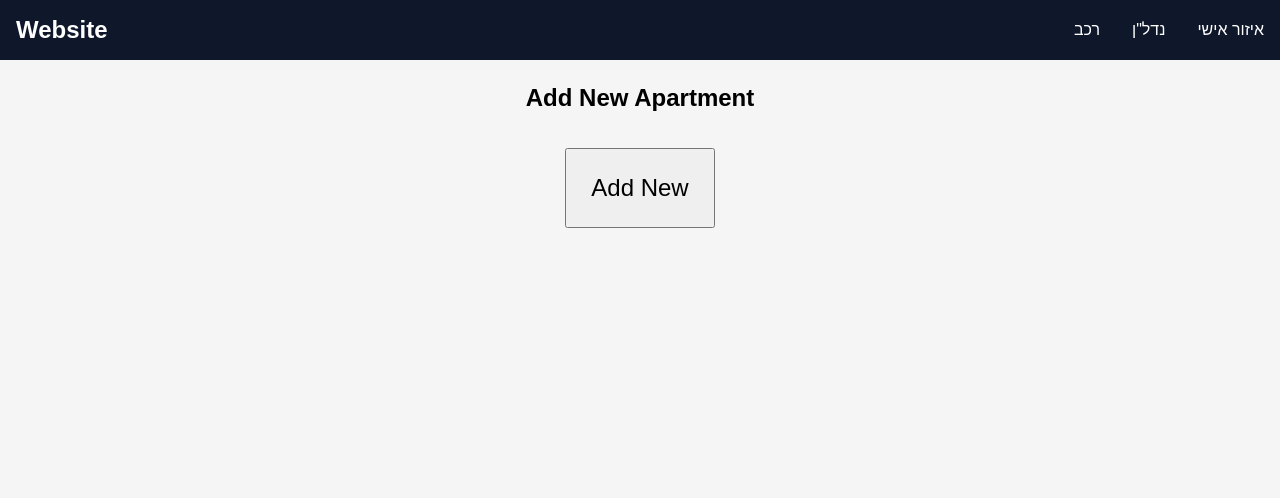
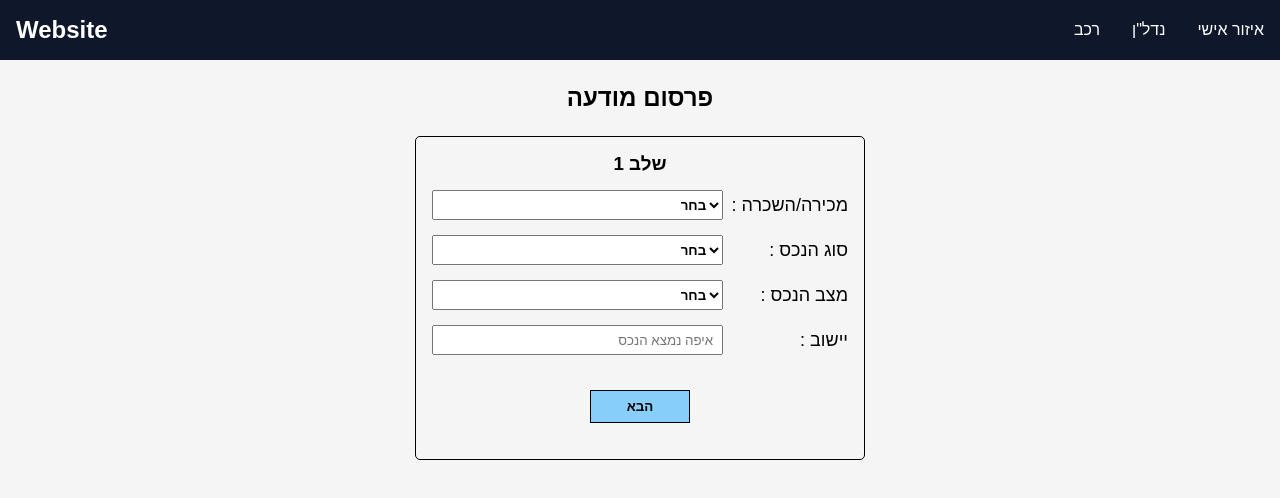
Before and after one commit to Yosefha4/Swapi, a React (Vite) app in the folder frontend/: page /createApart in a window 1280 px wide. Shown: the top 498 px of the page. Built offline with nearby package versions, Linux system fonts and the light colour scheme.

Commit message:
createNewItem form component

```diff
--- a/frontend/src/components/CreateNewItem/NewApart.css
+++ b/frontend/src/components/CreateNewItem/NewApart.css
@@ -0,0 +1,43 @@
+.apartContainer{
+    display: flex;
+    flex-direction: column;
+    align-items: center;
+    justify-content: center;
+    margin-top: 24px;
+}
+
+.newApart{
+    margin-top: 24px;
+    border: 1px solid black;
+    border-radius: 5px;
+    padding: 16px;
+    width: 450px;
+    height: max-content;
+    background-color: whitesmoke;
+    display: flex;
+    flex-direction: column;
+
+}
+
+.firstStep{
+    display: flex;
+    font-size: 18px;
+    justify-content: space-between;
+    margin: 15px 0;
+    align-items: center;
+}
+
+.buttonsCont{
+    display: flex;
+    justify-content: center;
+    align-items: center;
+
+}
+.stepBtn{
+    width:100px;
+    border: 1px solid black;
+    background-color: lightskyblue;
+    padding: 8px;
+    font-weight: bold;
+    margin: 20px;
+}
--- a/frontend/src/components/CreateNewItem/NewApart.jsx
+++ b/frontend/src/components/CreateNewItem/NewApart.jsx
@@ -1,62 +1,241 @@
 /* eslint-disable no-unused-vars */
 import axios from "axios";
 import "./NewApart.css";
+import { useState } from "react";
 
 const NewApart = () => {
+  const [stage, setStage] = useState(1);
+  //Step 1
+  const [whichProp, setWhichProp] = useState("");
+  const [propType, setPropType] = useState("");
+  const [propState, setPropState] = useState("");
+  const [propCity, setPropCity] = useState("");
+  //Step 2
+  const [numOfRooms, setNumOfRooms] = useState(0);
+  const [buildInMeter, setBuildInMeter] = useState("");
+  const [parkingNum, setParkingNum] = useState(0);
+
 
   const token = localStorage.getItem("access_token");
-    console.log(token)
+  console.log(token);
 
-
-    const VerifyToken = async () =>{
+  const VerifyToken = async () => {
     const opts = {
-            headers:{
-                "Authorization": "Bearer " + token
-            }
-        }
+      headers: {
+        Authorization: "Bearer " + token,
+      },
+    };
     try {
-            const res = await axios.get("http://127.0.0.1:5000/user/verifyToken",opts);
+      const res = await axios.get(
+        "http://127.0.0.1:5000/user/verifyToken",
+        opts
+      );
       if (res.status === 200) {
-                console.log("Test Authoriztion Success !")
+        console.log("Test Authoriztion Success !");
         return res.status;
-            }
-            else{
+      } else {
         return res.status;
       }
     } catch (error) {
-            alert("You Must Login Before Add New Post")
-            console.log(error)
+      alert("You Must Login Before Add New Post");
+      console.log(error);
     }
-    }
+  };
 
   const handleCreatePost = async () => {
     let verifyStatusCode = null;
     const isVerify = VerifyToken();
-        isVerify.then(result => {
+    isVerify
+      .then((result) => {
         verifyStatusCode = result;
         console.log(result); // This will log 200
-          console.log("verifyStatusCode",verifyStatusCode)
-        }).catch(error => {
+        console.log("verifyStatusCode", verifyStatusCode);
+      })
+      .catch((error) => {
         console.error(error); // Handle any errors that might occur during the Promise execution
-        }).finally(()=>{
-            if(verifyStatusCode == null){
-                alert("You not authorize to create new post. Please login / signup")
+      })
+      .finally(() => {
+        if (verifyStatusCode == null) {
+          alert("You not authorize to create new post. Please login / signup");
+        } else {
+          alert("Success! You can upload your apartment now !");
+        }
+      });
+  };
+
+  const handleStepOne = (e) => {
+    e.preventDefault();
+    if (
+      whichProp == 0 ||
+      propState == 0 ||
+      propType == 0 ||
+      propCity.length < 1
+    ) {
+      alert("You Must select all fields!");
     }
     else{
-                alert("Success! You can upload your apartment now !")
-            }
-        })
-
-
-
+      console.log(
+        "Step 1 finish success",
+        whichProp,
+        propState,
+        propType,
+        propCity
+      );
+      setStage(2);
     }
 
-  return (
-    <div style={{display:'flex',flexDirection:'column',justifyContent:'center',alignItems:'center',marginTop:24,gap:36}}>
-        <h2>Add New Apartment</h2>
-        <button style={{padding:24,fontSize:24}} onClick={handleCreatePost}>Add New</button>
-    </div>
-  )
+  };
+  const handleStep2 = (e) => {
+    e.preventDefault();
+    if (
+      numOfRooms == 0 ||
+      buildInMeter == 0
+    ) {
+      alert("You Must select all fields!");
+    }
+    else{
+      console.log(
+        "Step 1 finish success",
+        "numOfRooms",
+        numOfRooms,
+        "buildInMeter",
+        buildInMeter,
+
+      );
+      setStage(3);
     }
 
-export default NewApart
+  };
+
+  return (
+    <div className="apartContainer">
+      <div className="title">פרסום מודעה</div>
+
+      <div className="newApart">
+        {stage === 1 && (
+          <form onSubmit={handleStepOne}>
+            <h3 style={{ textAlign: "center" }}>שלב 1</h3>
+
+            <div className="firstStep">
+              {/* <input  type="checkbox" name="sdsd" id="sdsd" value={1} /> */}
+              <select
+                style={{
+                  width: "70%",
+                  textAlign: "right",
+                  fontWeight: "bold",
+                  height: 30,
+                }}
+                onChange={(e) => setWhichProp(e.target.value)}
+              >
+                <option value={0}>בחר</option>
+                <option value={1}>מכירה</option>
+                <option value={2}>השכרה</option>
+                <option value={3}>מסחרי</option>
+              </select>
+              <p style={{ textAlign: "center", alignItems: "center" }}>
+                : מכירה/השכרה
+              </p>
+            </div>
+            <div className="input-item">
+              <select
+                style={{
+                  width: "70%",
+                  textAlign: "right",
+                  fontWeight: "bold",
+                  height: 30,
+                }}
+                onChange={(e) => setPropType(e.target.value)}
+              >
+                <option value={0}>בחר</option>
+                <option value={1}>דירה</option>
+                <option value={2}>דירת גן</option>
+                <option value={3}>בית פרטי / קוטג'</option>
+                <option value={4}>מגרש</option>
+                <option value={5}>דופלקס</option>
+                <option value={6}>יחידת דיור</option>
+                <option value={7}>משק חלקאי</option>
+                <option value={8}>סטודיו</option>
+                <option value={9}>מחסן</option>
+                <option value={10}>כללי</option>
+              </select>
+              <p style={{ textAlign: "center", alignItems: "center" }}>
+                : סוג הנכס
+              </p>
+            </div>
+            <div className="input-item">
+              <select
+                style={{
+                  width: "70%",
+                  textAlign: "right",
+                  fontWeight: "bold",
+                  height: 30,
+                }}
+                onChange={(e) => setPropState(e.target.value)}
+              >
+                <option value={0}>בחר</option>
+                <option value={1}>חדש מקבלן</option>
+                <option value={2}>חדש</option>
+                <option value={3}>משופץ</option>
+                <option value={4}>דרוש שיפוץ</option>
+              </select>
+              <p style={{ textAlign: "center", alignItems: "center" }}>
+                : מצב הנכס
+              </p>
+            </div>
+            <div className="input-item">
+              <input
+                className="inputBox"
+                placeholder="איפה נמצא הנכס"
+                onChange={(e) => setPropCity(e.target.value)}
+              />
+              <p>: יישוב</p>
+            </div>
+            <div style={{display:'flex',justifyContent:'center'}}>
+            <button  className="stepBtn"  type="submit">הבא</button>
+            </div></form>
+        )}
+        {stage === 2 && (
+          <div>
+            <h3 style={{ textAlign: "center" }}>שלב 2</h3>
+            <form>
+              <div className="input-item">
+                <input className="inputBox" type="number" placeholder="כמה חדרים בנכס " onChange={(e) => setNumOfRooms(e.target.value)} />
+                <p>מס' חדרים</p>
+              </div>
+              <div className="input-item">
+                <input
+                  className="inputBox"
+                  type="number"
+                  placeholder="עבור 150,000 לכתוב 150"
+                  onChange={(e) => setBuildInMeter(e.target.value)}
+                />
+                <p> מטר בנוי</p>
+              </div>
+              <div className="input-item">
+              <input
+                  className="inputBox"
+                  type="number"
+                  placeholder="כמה חניות "
+                  onChange={(e) => setParkingNum(e.target.value)}
+                />
+                <p>מס' חניות</p>
+              </div>
+              <div className="buttonsCont">
+
+              <button className="stepBtn" type="submit" onClick={handleStep2} >הבא</button>
+              <button className="stepBtn" onClick={() => setStage(1)}>אחורה</button>
+              </div>
+
+            </form>
+          </div>
+        )}
+        {stage === 3 && (
+          <div>
+            <h3>STEP - 3</h3> </div>
+        )}
+      </div>
+    </div>
+  );
+};
+
+export default NewApart;
```
Lines whose indentation alone changed are shown as unchanged.
